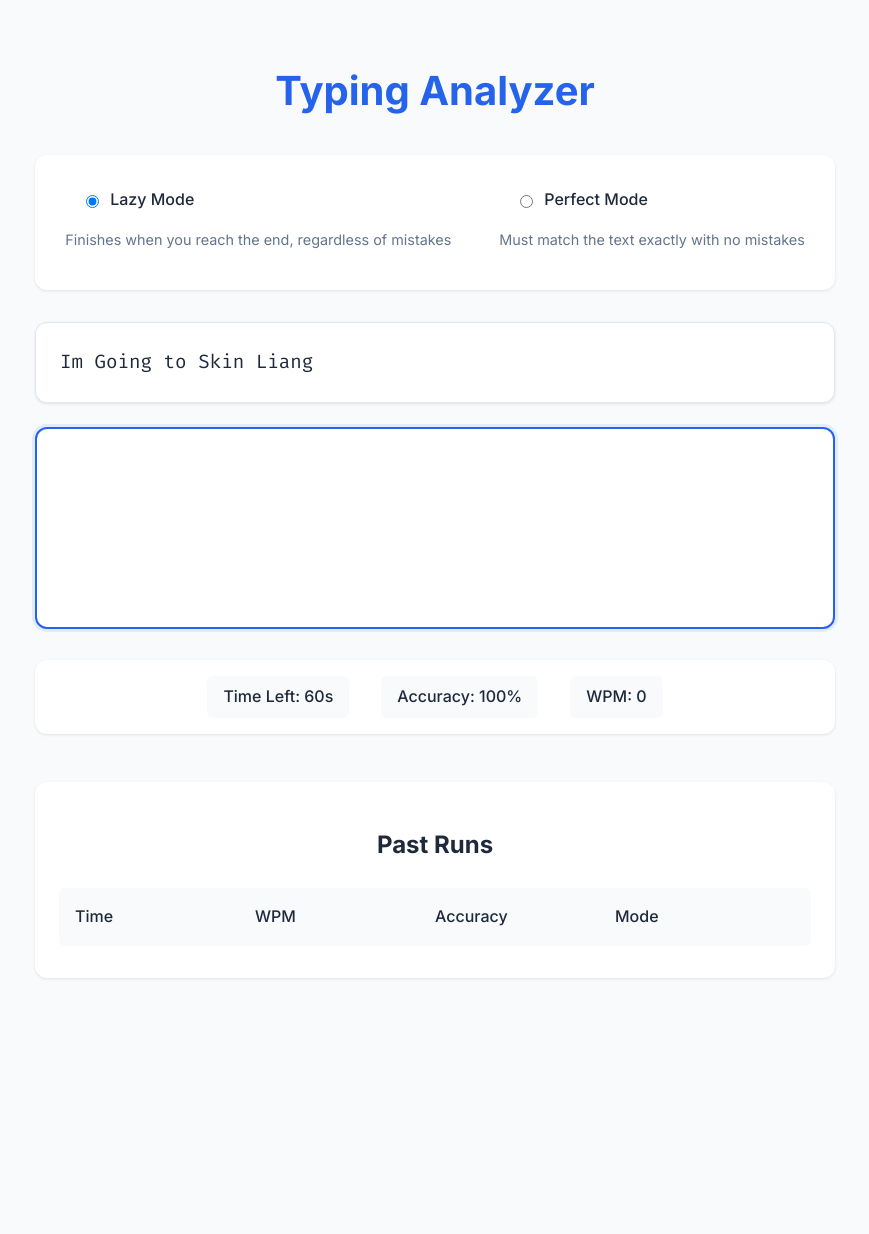
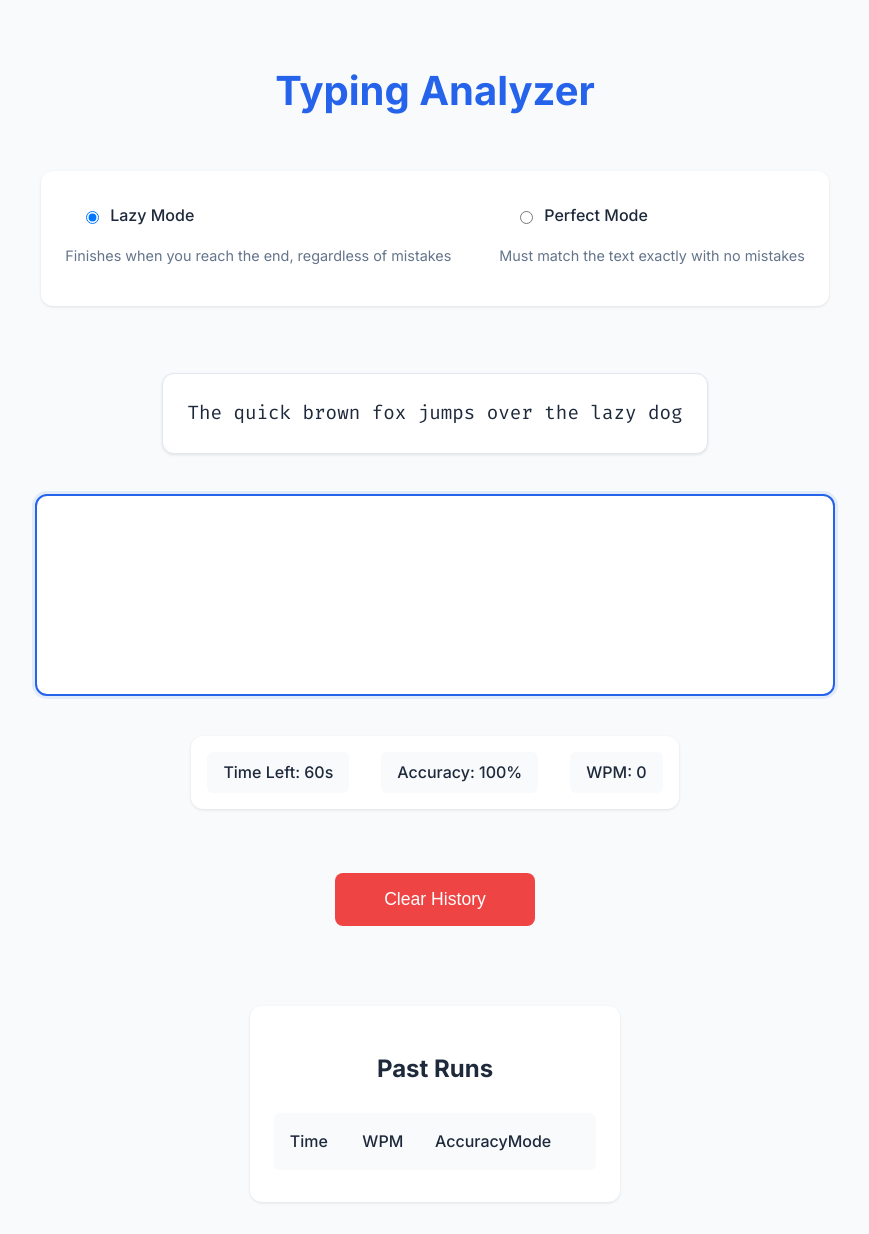
Before and after one commit to Kenderdragon/MDN_Application, a Flask app: page / in a window 1280 px wide. Shown: the whole page, without its empty margins (205-1074 px from the left). Before the commit the page ends 979 px from the top, so only its background shows below. Run offline with Flask 3, Linux system fonts and the light colour scheme.

Commit message:
adds ClearHistory button and modifies Formatting
- Clears storage of previous runs
- Changes formatting to be vertical and scale dynamically, kinda ugly so should change though

```diff
--- a/app/app.py
+++ b/app/app.py
@@ -5,7 +5,7 @@ import json
 app = Flask(__name__)
 
 SAMPLE_TEXTS = [
-    "Im Going to Skin Liang"
+    "The quick brown fox jumps over the lazy dog"
 ]
 
 @app.route('/')
--- a/app/static/js/main.js
+++ b/app/static/js/main.js
@@ -46,6 +46,18 @@ document.addEventListener('DOMContentLoaded', () => {
     historyModal.classList.remove('show');
   });
 
+  const clearButton = document.getElementById('clear-btn');
+  clearButton.addEventListener('click', async () => {
+      try {
+          if (confirm('Are you sure you want to clear all history?')) {
+              const historyManager = new HistoryManager('run-history');
+              await historyManager.clearHistory();
+              alert('History has been cleared.');
+          }
+      } catch (error) {
+          console.error('Error clearing history:', error);
+      }
+  });
 
   typingTest.finishTest = (message) => {
     const stats = originalFinishTest(message);
--- a/app/static/style/style.css
+++ b/app/static/style/style.css
@@ -22,6 +22,12 @@ body {
     max-width: 800px;
     margin: 0 auto;
     padding: 2rem;
+    display: flex;
+    flex-direction: column;
+    align-items: center;
+    justify-content: flex-start;
+    gap: 1rem;
+
 }
 
 h1 {
@@ -157,6 +163,9 @@ h1 {
     background: white;
     border-radius: 12px;
     box-shadow: 0 1px 3px rgba(0, 0, 0, 0.1);
+    display: flex;
+    flex-direction: column;
+    align-items: center;
 }
 
 .history-section h2 {
@@ -233,7 +242,7 @@ h1 {
 .modal-content {
     position: relative;
     background: white;
-    padding: 2rem;
+    padding: 12rem;
     border-radius: 10px;
     text-align: center;
     width: 80%;
@@ -275,3 +284,22 @@ h1 {
     padding: 0.5rem;
     margin: 0.5rem 0;
 }
+
+#clear-btn {
+    display: block;
+    width: 200px;
+    margin: 1rem auto;
+    padding: 1rem 2rem;
+    font-size: 1.1rem;
+    font-weight: 500;
+    color: white;
+    background-color: var(--error-color);
+    border: none;
+    border-radius: 8px;
+    cursor: pointer;
+    transition: background-color 0.2s;
+}
+
+#clear-btn:hover {
+    background-color: darken(var(--error-color), 10%);
+}
--- a/app/templates/index.html
+++ b/app/templates/index.html
@@ -7,6 +7,7 @@
     <link rel="preconnect" href="https://fonts.googleapis.com">
     <link rel="preconnect" href="https://fonts.gstatic.com" crossorigin>
     <link href="https://fonts.googleapis.com/css2?family=Fira+Code:wght@400;500&family=Inter:wght@400;500;700&display=swap" rel="stylesheet">
+    <!-- Updated to your new stylesheet (make sure the file name and path match) -->
     <link rel="stylesheet" href="{{ url_for('static', filename='style/style.css') }}">
 </head>
 <body>
@@ -37,6 +38,7 @@
     </div>
 
     <button id="restart-btn" style="display: none;">Try Again</button>
+    <button id="clear-btn">Clear History</button>
 
     <!-- Popup Modal -->
     <div id="history-modal" class="modal">
@@ -66,6 +68,7 @@
                 <span>Mode</span>
             </div>
             <div id="run-history">
+                <!-- Dynamically loaded entries go here -->
             </div>
         </div>
     </div>
```
Lines whose indentation alone changed are shown as unchanged.
